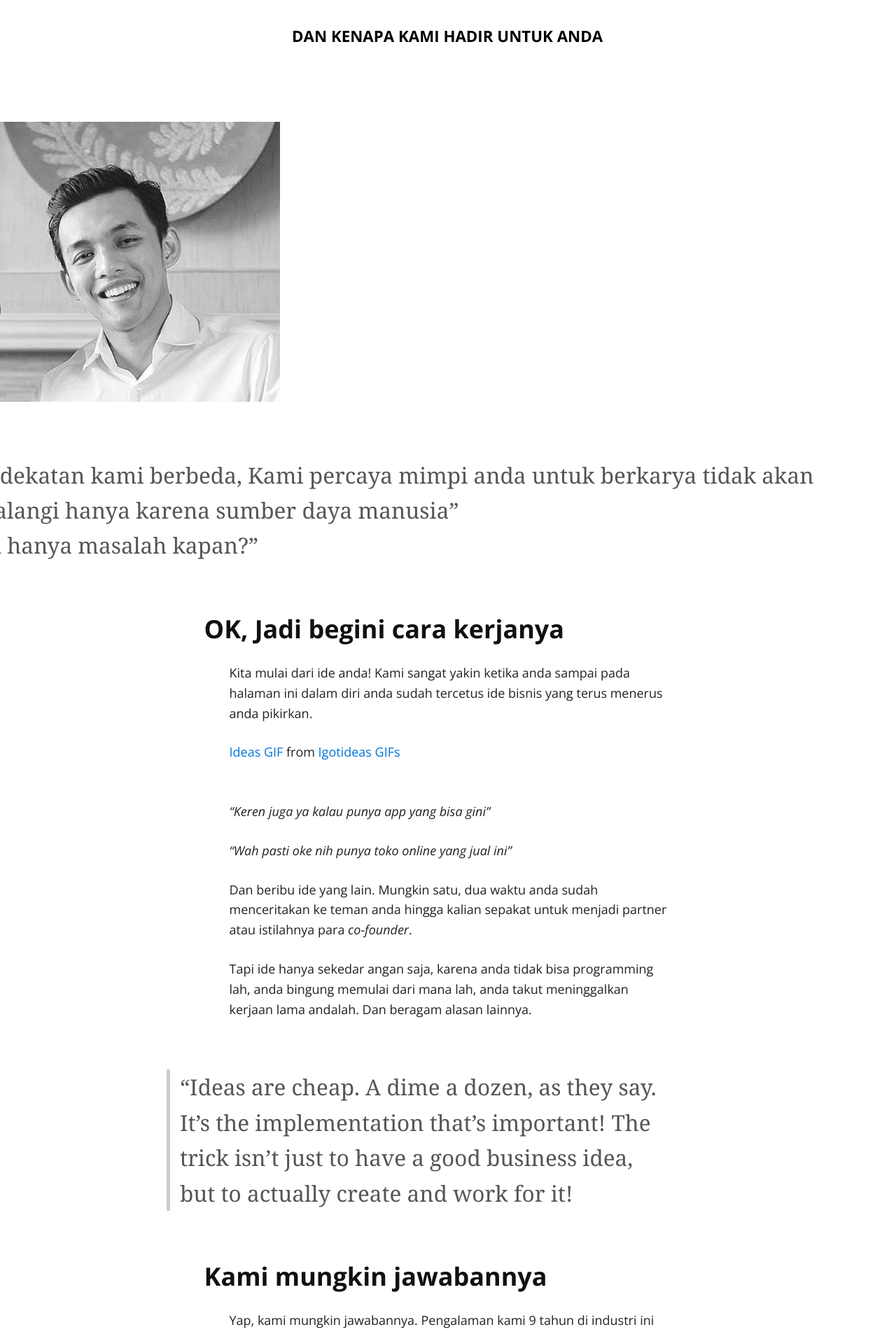
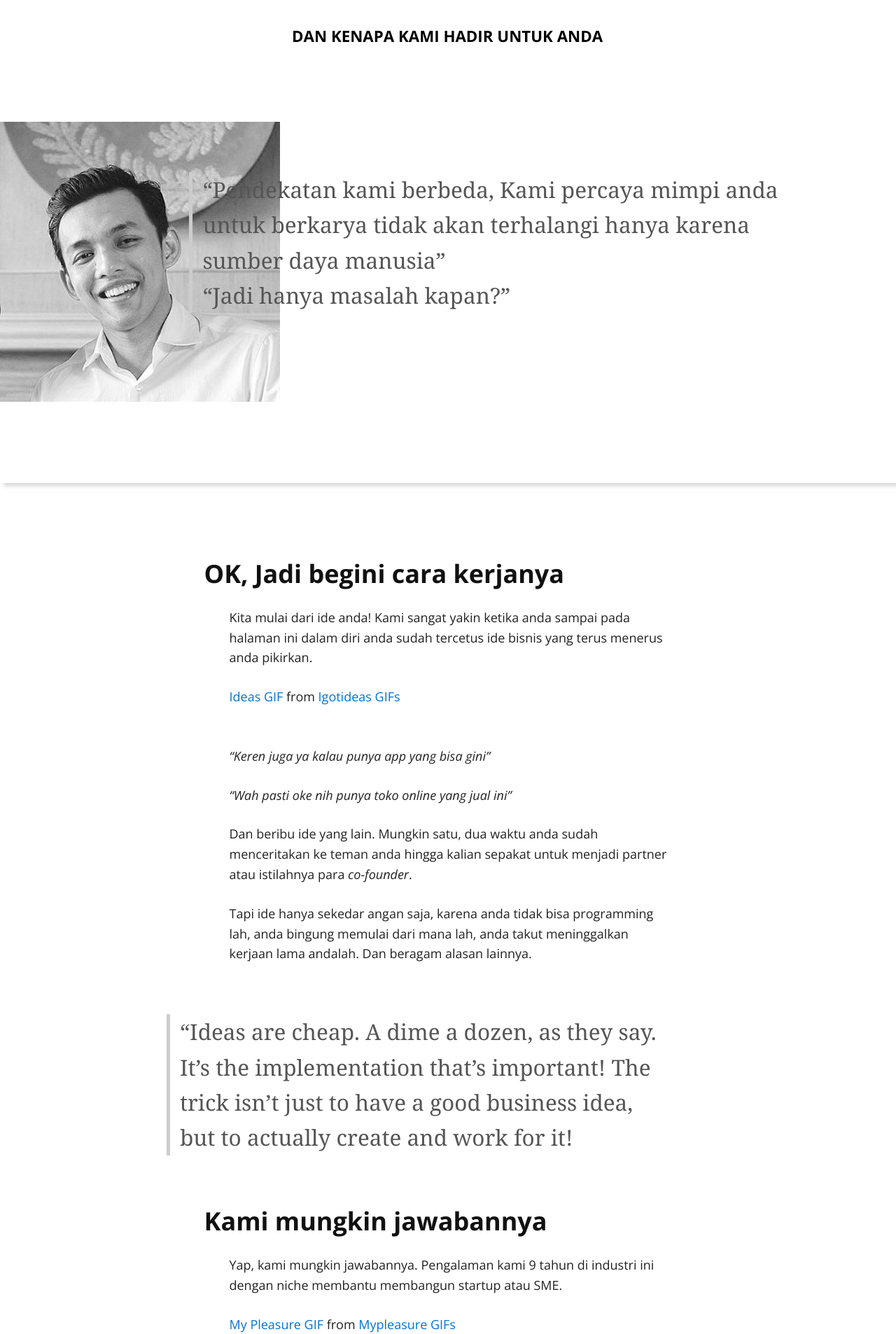
Before and after one commit to kemtol/rocktokom, a Jekyll site: the page built from index.md, in a window 1280 px wide. Shown: the part 3326-5232 px from the top of the page at 70% size. Built offline with Jekyll 4.4.1, drawn with Linux system fonts in a browser that asks for light colours; nearby versions of some CDN libraries; a script that is not in the unit is left out; our own code applies the rules of GitHub Pages for plain Markdown files.

Commit message:
Update default.html

```diff
--- a/_layouts/default.html
+++ b/_layouts/default.html
@@ -51,7 +51,7 @@
     h2.h2-front-page > span{display: block;font-size: 1.24rem;margin-top: 2rem;font-weight: bold;}
 
     #landing--page{max-width:1200px;margin:auto}
-    #landing--page > div:after{content: '';display: block;clear: both;}
+    #landing--page > div:after, .clearfix:after{content: '';display: block;clear: both;}
     #landing--page .lp{float:left;width:33.3%;padding:0.5rem;box-sizing:border-box;margin-bottom:4rem}
     #landing--page .lp > div{
       background: #312783;
@@ -74,7 +74,6 @@
       padding: 2rem;
       box-sizing: border-box;
     }
-
     #landing--page--2 > div > span.bx, #landing--page--2 > div > span.by{
       display: inline-block;
       font-family: georgia;
@@ -82,15 +81,27 @@
       color: #fff;
     }
     #landing--page--2 > div > span.bx{font-style:italic;font-size:3rem}
-
     #landing--page--2 > div > hr{
       border-bottom: 6px solid #fff;
       width: 4%;
       text-align: center;
       display: inline-block;
     }
+    #landing--page--2 .perks, #landing--page--2 .btn-wa{width:100%;max-width:1200px;margin:auto}
 
-    #landing--page--2 .perks, #landing--page--2 .btn-wa{width:100%;max-width:1200px;margin:auto}
+    #landing--page--3{
+      margin-bottom:6rem;
+      padding-bottom:6rem;
+      box-shadow:5px 5px 5px #ddd;
+    }
+
+    #landing--page--3 > .lp3a{
+      width:100%;
+      max-width:1200px;
+    }
+
+    #landing--page--3 > .lp3a .lp3b-l{float:left;width:30%;}
+    #landing--page--3 > .lp3a .lp3b-r{float:left;width:70%;}
 
     ul.perks{
       padding: 0;
@@ -226,10 +237,10 @@
 
     <div id="landing--page--3">
       <h2 class="h2-front-page">SIAPA KAMI<span>DAN KENAPA KAMI HADIR UNTUK ANDA</span></h2>
-      <div class="lp3a">
+      <div class="lp3a clearfix">
         <div class="lp3b-l">
           <img src="/images/konsultasi-bangun-startup.jpg" />
-        <div/>
+        </div>
         <blockquote class="lp3b-r">
           “Pendekatan kami berbeda,
           Kami percaya mimpi anda
```
